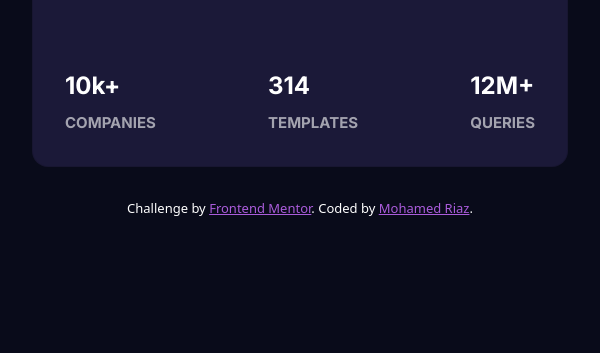
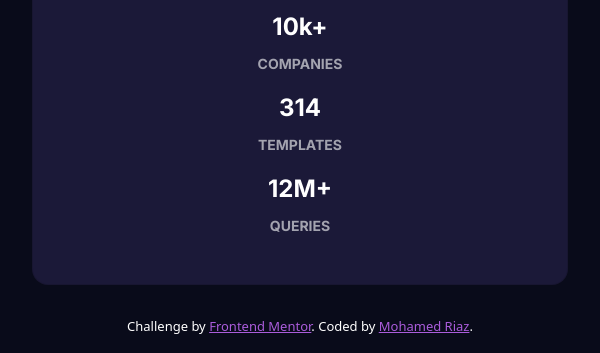
Before and after one commit to racyriaz/Stats-preview-card-component, a plain HTML site: page index.html in a window 600 px wide. Shown: the part 681-1034 px from the top of the page. Before the commit the page ends 916 px from the top, so only its background shows below. Drawn offline with nearby package versions, Linux system fonts and the light colour scheme.

Commit message:
css corrections

```diff
--- a/stylesheet.css
+++ b/stylesheet.css
@@ -131,9 +131,15 @@ h1 .violet {
     .card-body {
         padding: 2rem;
     }
+    p.font2 {
+        margin: 5px 5px 12px 5px;
+    }
+    .stats {
+        font-size: 14px;
+    }
 }
 
-@media only screen and (max-width:700px) and (min-width: 401px) {
+@media only screen and (max-width:655px) and (min-width: 401px) {
     .card {
         flex-direction: column;
         max-height: 100%;
@@ -154,6 +160,15 @@ h1 .violet {
     body {
         display: block;
         height: 100%;
+    }
+    .stats-block {
+        flex-direction: column;
+    }
+    .stats-block>* {
+        text-align: center;
+    }
+    .stats {
+        margin-bottom: 1rem;
     }
     .attribution {
         padding-bottom: 1rem;
```
